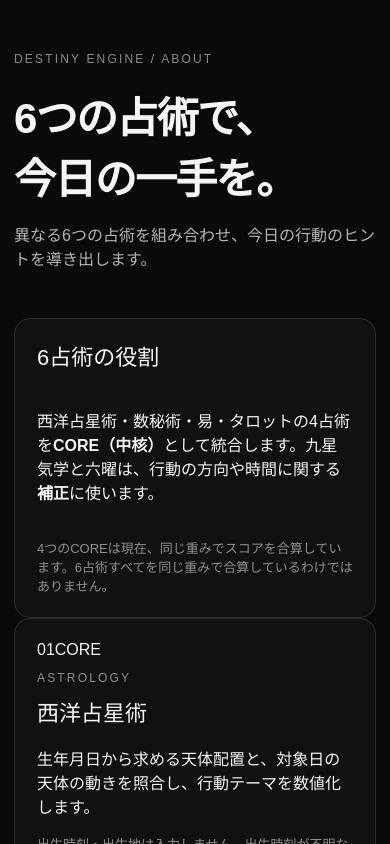
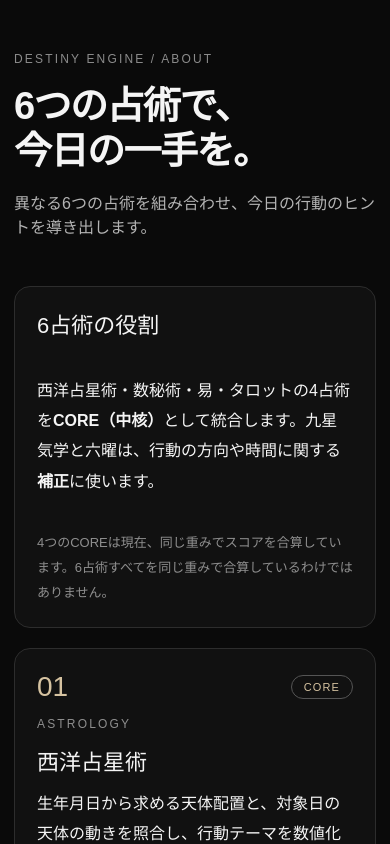
Before and after one commit to naruhito22-collab/destiny-engine, a Next.js app: page /about in a window 390 px wide. Shown: the top 844 px of the page. Built offline with nearby package versions, Linux system fonts and the light colour scheme.

Commit message:
style: add responsive editorial layout for six-divination guide

```diff
--- a/app/globals.css
+++ b/app/globals.css
@@ -48,3 +48,5 @@ button.ghost { background:transparent; color:#aaa; padding:6px 0; margin:0; }
   .shell { width:min(100% - 28px,760px); padding-top:40px; }
   .card { padding:22px; border-radius:16px; }
 }
+
+.about-link{display:inline-flex;align-items:center;gap:12px;color:#e6d8bc;text-decoration:none;border-bottom:1px solid #6c614f;padding-bottom:9px;margin:-22px 0 38px;font-size:14px}.about-link span{font-size:11px;opacity:.55}.about-link:hover,.about-back:hover{color:#fff}.about-shell{max-width:900px}.about-shell h1{font-size:clamp(38px,6vw,64px);line-height:1.18}.about-shell .card p{line-height:1.9}.about-shell .card h2{font-size:22px}.about-methods{display:grid;grid-template-columns:repeat(2,minmax(0,1fr));gap:16px;margin:20px 0}.about-method{display:flex;flex-direction:column;gap:10px}.about-method h2{margin:0}.about-method p{margin:0}.about-method-top{display:flex;justify-content:space-between;align-items:center}.about-number{font-size:28px;color:#d6c3a1;font-weight:300}.about-role{font-size:11px;letter-spacing:.1em;border:1px solid #555;border-radius:20px;padding:5px 12px;color:#d6c3a1}.about-back{display:inline-block;margin-top:34px;color:#d6c3a1;text-decoration:none}@media(max-width:600px){.about-methods{grid-template-columns:1fr}}
```
